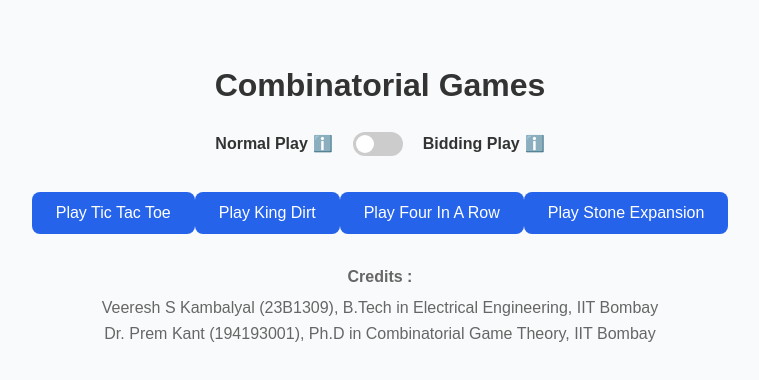
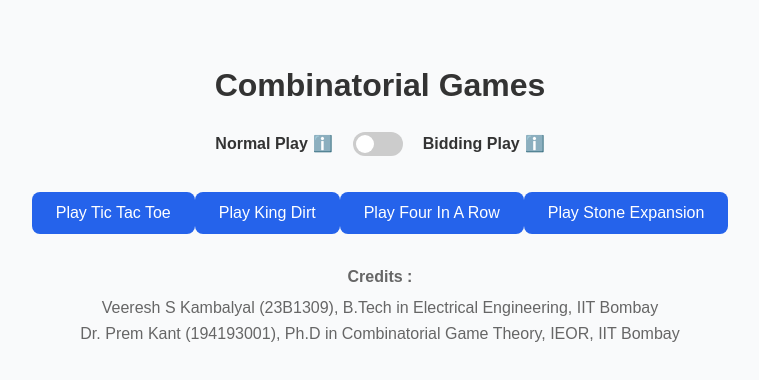
Before and after one commit to justprem007/my-games-app, a React (Create React App) app in the folder frontend/: page / in a window 1280 px wide. Shown: the top 380 px of the page, without its empty margins (260-1019 px from the left). Built offline with nearby package versions, Linux system fonts and the light colour scheme.

Commit message:
Update GameMenu.jsx

```diff
--- a/frontend/src/components/GameMenu.jsx
+++ b/frontend/src/components/GameMenu.jsx
@@ -189,7 +189,7 @@ export default function GameMenu() {
         >
           <div style={{ fontWeight: "bold", marginBottom: "6px",fontSize: "4 rem"}}>Credits :</div>
           <div>Veeresh S Kambalyal (23B1309), B.Tech in Electrical Engineering, IIT Bombay</div>
-          <div>Dr. Prem Kant (194193001), Ph.D in Combinatorial Game Theory, IIT Bombay</div>
+          <div>Dr. Prem Kant (194193001), Ph.D in Combinatorial Game Theory, IEOR, IIT Bombay</div>
         </div>
 
 
```
